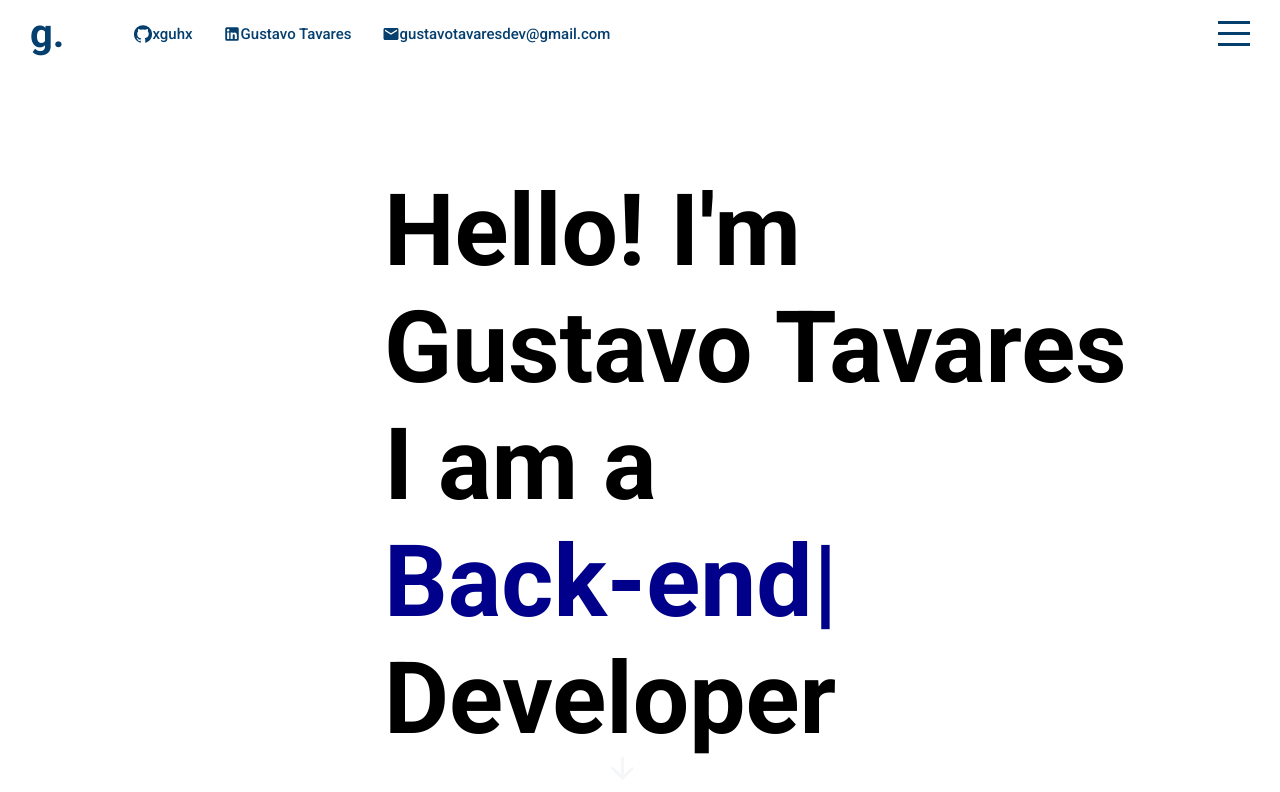
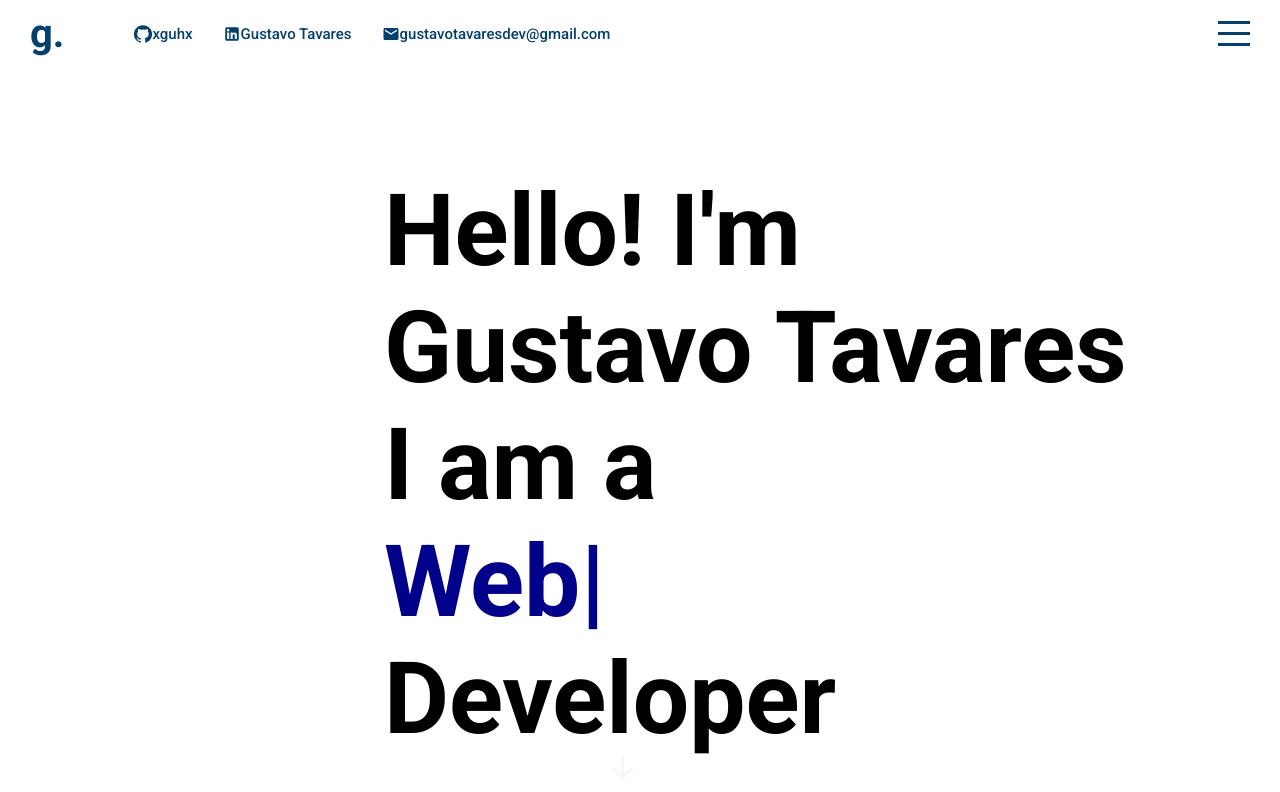
Before and after one commit to xguhx/React-Portfolio, a React (Create React App) app: page / in a window 1280 px wide. Shown: the top 792 px of the page. Built offline with nearby package versions, Linux system fonts and the light colour scheme.

Commit message:
updating intro

```diff
--- a/src/components/intro/Intro.jsx
+++ b/src/components/intro/Intro.jsx
@@ -11,7 +11,7 @@ export const Intro = () => {
       showCursor: true,
       backDelay: 1500,
       backSpeed: 60,
-      strings: ["Software", "Back-end"],
+      strings: ["Software", "Web"],
     });
   }, []);
 
```
